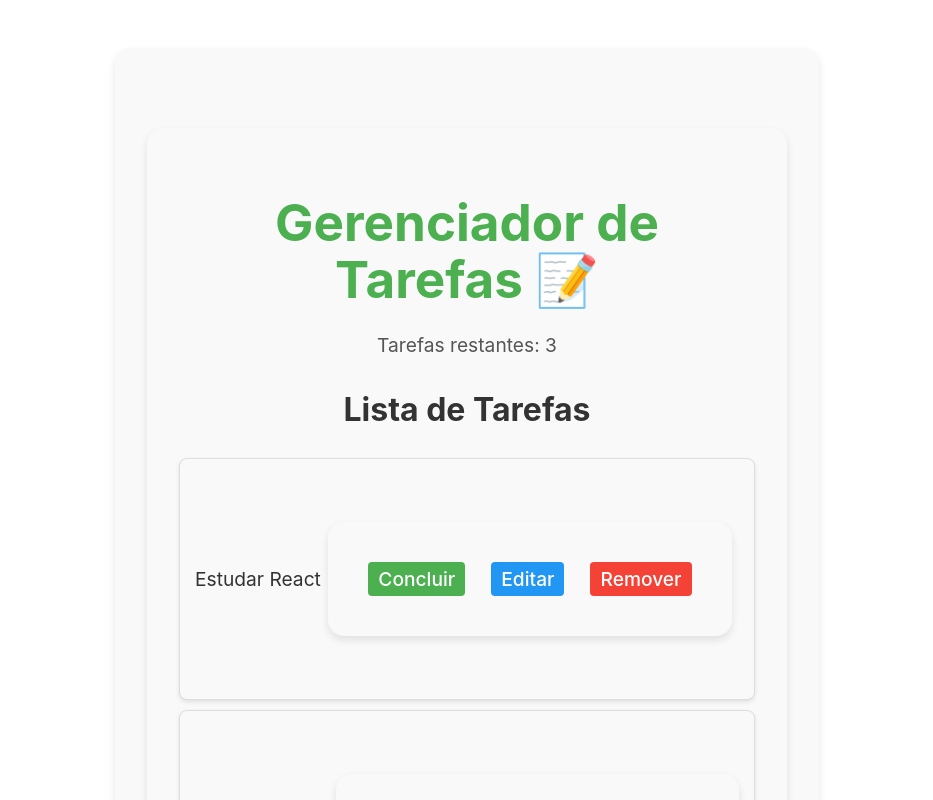
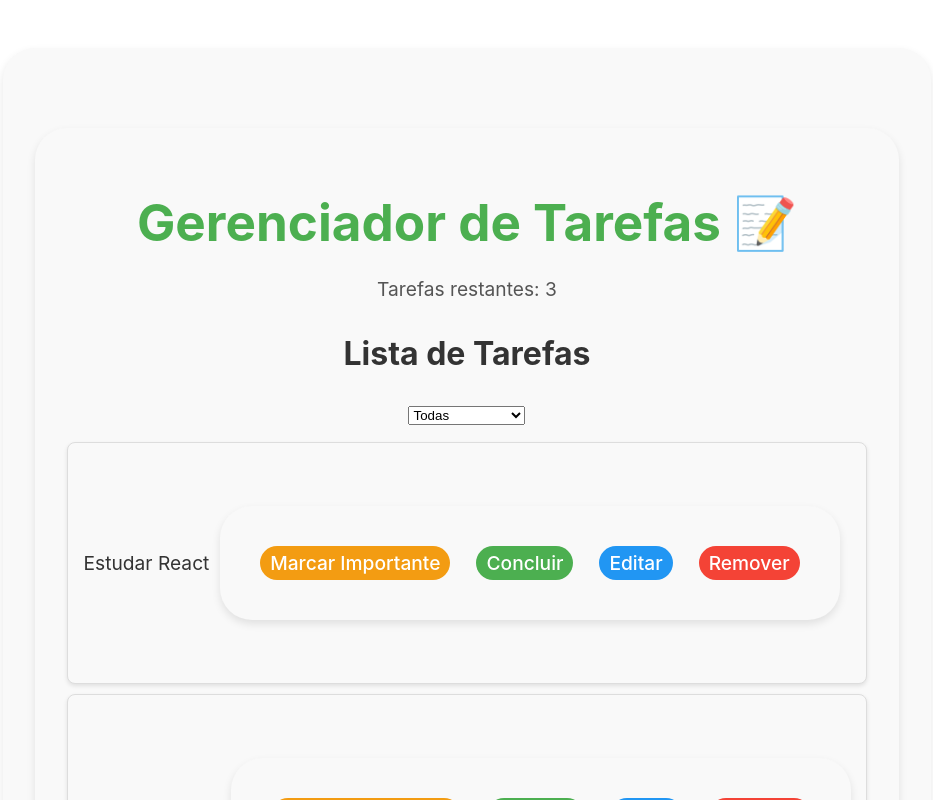
Before and after one commit to Matheus-Freitas0/task-manager-react, a React (Vite) app: page / in a window 1280 px wide. Shown: the top 800 px of the page, without its empty margins (173-1106 px from the left). Built offline with nearby package versions, Linux system fonts and the light colour scheme.

Commit message:
Updated App.css, App.jsx, Tarefa.css, and Tarefa.jsx with various changes to styles, functionality, and component props.

```diff
--- a/src/App.css
+++ b/src/App.css
@@ -1,10 +1,10 @@
 div {
-  max-width: 40rem;
+  max-width: 430rem;
   margin: 3rem auto;
   text-align: center;
   padding: 2rem;
   background-color: #f9f9f9;
-  border-radius: 1rem;
+  border-radius: 2rem;
   box-shadow: 0 0.25rem 0.5rem rgba(0, 0, 0, 0.1);
 }
 
--- a/src/App.jsx
+++ b/src/App.jsx
@@ -4,89 +4,90 @@ import Tarefa from "./components/Tarefa";
 import Titulo from "./components/Titulo";
 
 function ContagemTarefas({ tarefas }) {
-  const tarefasNaoConcluidas = tarefas.filter(
-    (tarefa) => !tarefa.concluida
-  ).length;
-  return (
-    <p className="contagem-tarefas">
-      Tarefas restantes: {tarefasNaoConcluidas}
-    </p>
-  );
+  const tarefasNaoConcluidas = tarefas.filter((tarefa) => !tarefa.concluida).length;
+  return <p>Tarefas restantes: {tarefasNaoConcluidas}</p>;
 }
 
 function App() {
   const [tarefas, setTarefas] = useState([
-    { id: 1, nome: "Estudar React", concluida: false },
-    { id: 2, nome: "Fazer exercícios", concluida: false },
-    { id: 3, nome: "Ler um livro", concluida: false },
+    { id: 1, nome: "Estudar React", concluida: false, importante: false },
+    { id: 2, nome: "Fazer exercícios", concluida: false, importante: false },
+    { id: 3, nome: "Ler um livro", concluida: false, importante: false },
   ]);
   const [novaTarefa, setNovaTarefa] = useState("");
+  const [filtro, setFiltro] = useState("todos");
 
   const adicionarTarefa = () => {
     if (novaTarefa.trim()) {
-      const nova = {
-        id: tarefas.length + 1,
-        nome: novaTarefa,
-        concluida: false,
-      };
+      const nova = { id: tarefas.length + 1, nome: novaTarefa, concluida: false, importante: false };
       setTarefas([...tarefas, nova]);
-      alert(`Tarefa "${nova.nome}" adicionada com sucesso!`);
       setNovaTarefa("");
     }
   };
 
   const removerTarefa = (id) => {
     setTarefas(tarefas.filter((tarefa) => tarefa.id !== id));
-    alert(`Removido com sucesso!`);
   };
 
   const editarTarefa = (id, novoNome) => {
-    setTarefas(
-      tarefas.map((tarefa) =>
+    setTarefas(tarefas.map((tarefa) =>
       tarefa.id === id ? { ...tarefa, nome: novoNome } : tarefa
-      )
-    );
+    ));
   };
 
   const marcarComoConcluida = (id) => {
-    setTarefas(
-      tarefas.map((tarefa) =>
+    setTarefas(tarefas.map((tarefa) =>
       tarefa.id === id ? { ...tarefa, concluida: !tarefa.concluida } : tarefa
-      )
-    );
+    ));
   };
 
+  const marcarComoImportante = (id) => {
+    setTarefas(tarefas.map((tarefa) =>
+      tarefa.id === id ? { ...tarefa, importante: !tarefa.importante } : tarefa
+    ));
+  };
+
+  const tarefasFiltradas = tarefas.filter((tarefa) => {
+    if (filtro === "concluidas") return tarefa.concluida;
+    if (filtro === "nao-concluidas") return !tarefa.concluida;
+    return true;
+  });
+
   return (
-    <div className="app-container">
+    <div>
       <h1>Gerenciador de Tarefas 📝</h1>
       <ContagemTarefas tarefas={tarefas} />
       <Titulo texto="Lista de Tarefas" />
-      <ul className="tarefa-list">
-        {tarefas.map((tarefa) => (
+      <select onChange={(e) => setFiltro(e.target.value)} value={filtro}>
+        <option value="todos">Todas</option>
+        <option value="concluidas">Concluídas</option>
+        <option value="nao-concluidas">Não Concluídas</option>
+      </select>
+      <ul>
+        {tarefasFiltradas.map((tarefa) => (
           <Tarefa
             key={tarefa.id}
             nome={tarefa.nome}
             concluida={tarefa.concluida}
+            importante={tarefa.importante}
             onToggle={() => marcarComoConcluida(tarefa.id)}
             onRemover={() => removerTarefa(tarefa.id)}
             onEditar={() => {
               const novoNome = prompt("Edite o nome da tarefa:", tarefa.nome);
               if (novoNome) editarTarefa(tarefa.id, novoNome);
             }}
+            onMarcarImportante={() => marcarComoImportante(tarefa.id)}
           />
         ))}
       </ul>
-      <div className="input-container">
       <input
         type="text"
         value={novaTarefa}
-          onKeyDown={(e) => e.key === "Enter" && adicionarTarefa()}
         onChange={(e) => setNovaTarefa(e.target.value)}
         placeholder="Adicionar nova tarefa"
       />
       <button onClick={adicionarTarefa}>Adicionar</button>
     </div>
-    </div>
   );
 }
 
--- a/src/components/Tarefa.css
+++ b/src/components/Tarefa.css
@@ -22,6 +22,11 @@
     background-color: #f9f9f9;
   }
 
+  .tarefa-item.importante {
+    border: 2px solid #f39c12;
+    background-color: #fff3e0;
+  }
+
   .tarefa-buttons {
     display: flex;
     gap: 10px;
@@ -38,16 +43,30 @@
 
   .tarefa-button.concluir {
     background-color: #4caf50;
+    border-radius: 2rem;
   }
 
   .tarefa-button.concluir.concluida {
     background-color: #f44336;
+    border-radius: 2rem;
   }
 
   .tarefa-button.editar {
     background-color: #2196f3;
+    border-radius: 2rem;
   }
 
   .tarefa-button.remover {
     background-color: #f44336;
+    border-radius: 2rem;
   }
+
+  .tarefa-button.importante {
+    background-color: #f39c12;
+    border-radius: 2rem;
+  }
+
+  .tarefa-button.importante.marcada {
+    background-color: #e67e22;
+    border-radius: 2rem;
+  }
--- a/src/components/Tarefa.jsx
+++ b/src/components/Tarefa.jsx
@@ -1,11 +1,17 @@
 import React from "react";
 import "./Tarefa.css";
 
-function Tarefa({ nome, concluida, onToggle, onRemover, onEditar }) {
+function Tarefa({ nome, concluida, importante, onToggle, onRemover, onEditar, onMarcarImportante }) {
   return (
-    <li className={`tarefa-item ${concluida ? "concluida" : "nao-concluida"}`}>
+    <li className={`tarefa-item ${concluida ? "concluida" : "nao-concluida"} ${importante ? "importante" : ""}`}>
       <span>{nome}</span>
       <div className="tarefa-buttons">
+        <button
+          onClick={onMarcarImportante}
+          className={`tarefa-button importante ${importante ? "marcada" : ""}`}
+        >
+          {importante ? "Remover Importância" : "Marcar Importante"}
+        </button>
         <button
           onClick={onToggle}
           className={`tarefa-button concluir ${concluida ? "concluida" : ""}`}
```
Lines whose indentation alone changed are shown as unchanged.
